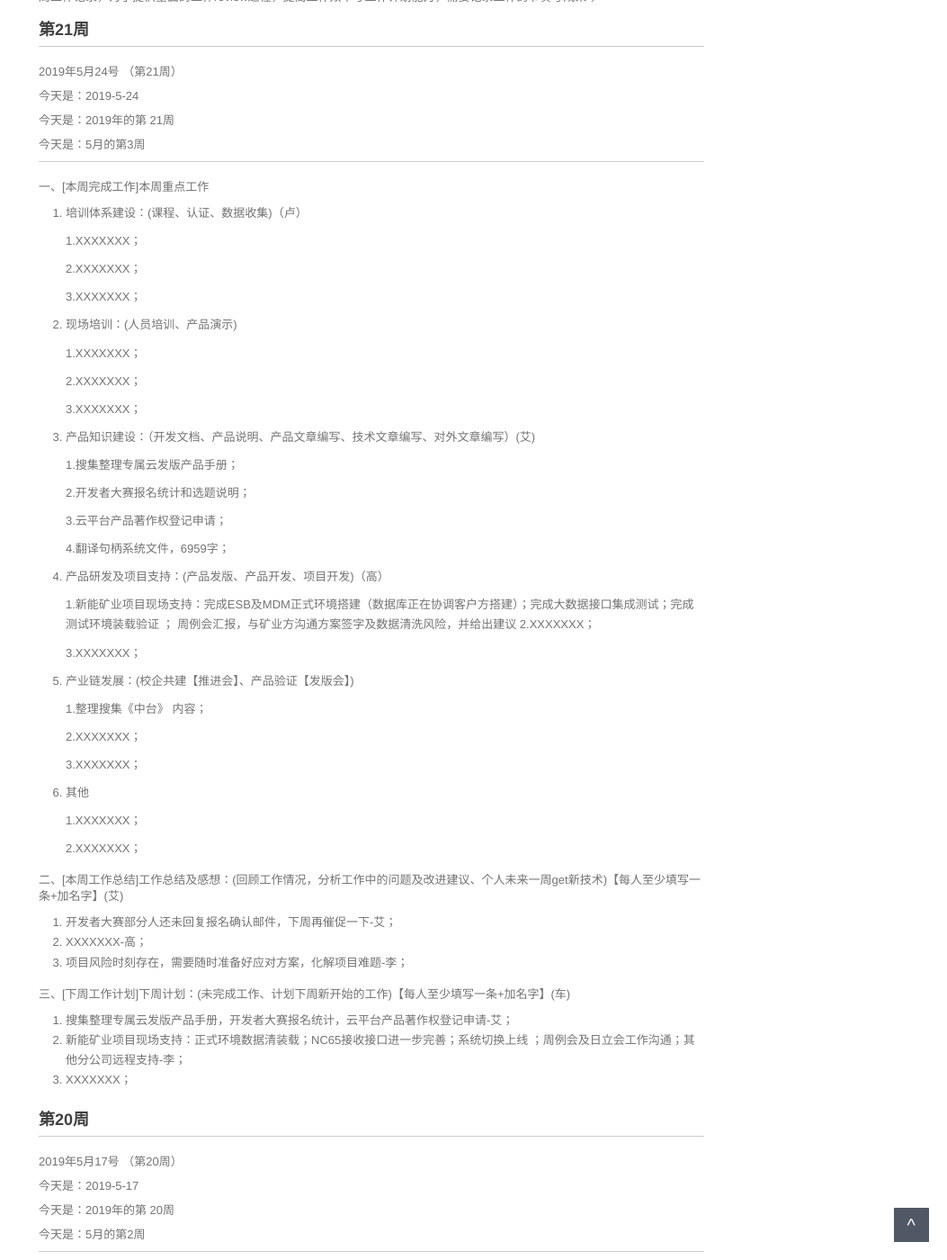
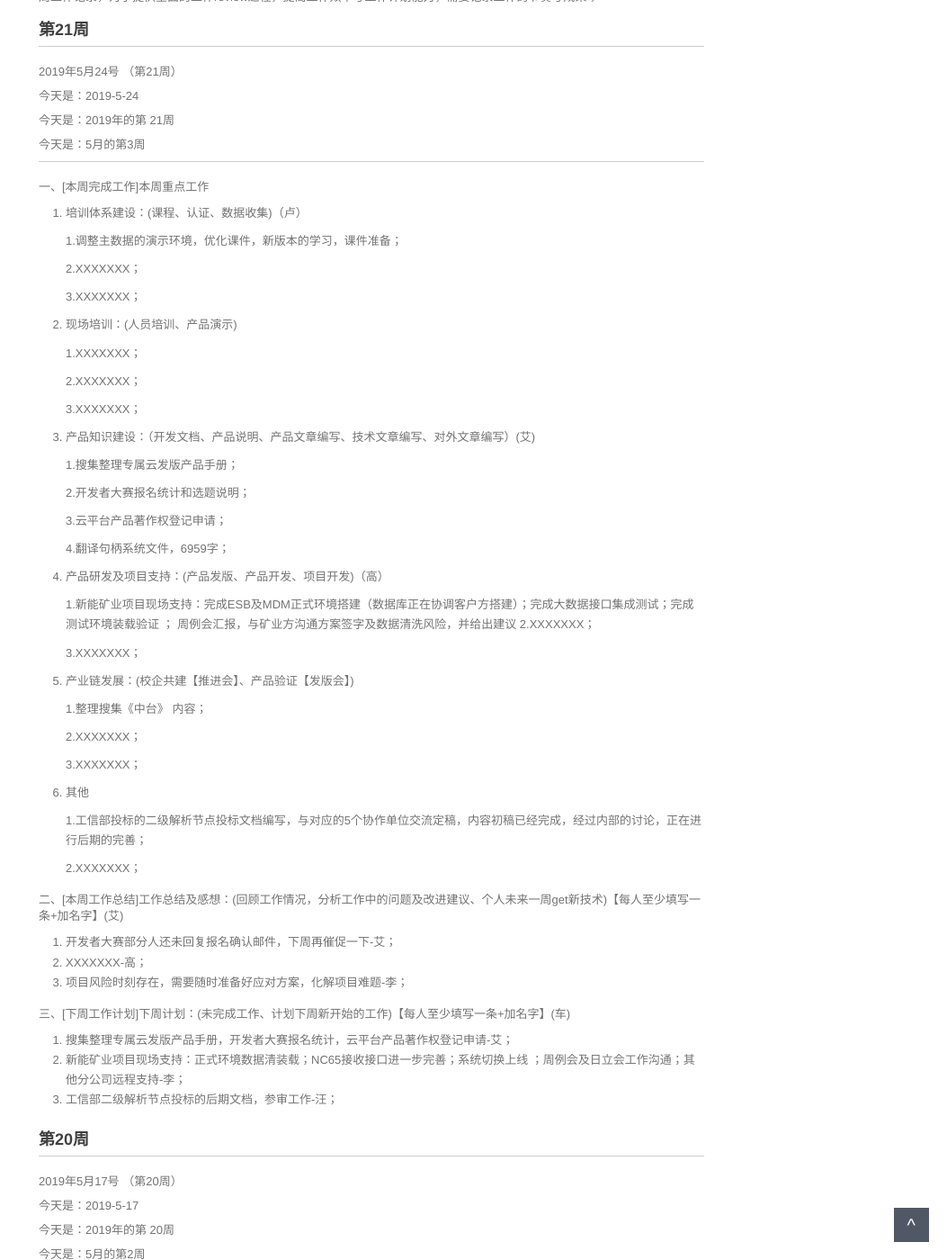
Before and after one commit to walllFlower/blog, a Jekyll site: the page built from _posts/2018-07-17-day_report_cxz.md, in a window 1280 px wide and 1400 px high, scrolled down 310 px. Shown: the whole window at 90% size, without its empty margins (227-1280 px from the left). Built offline with Jekyll 4.4.1, drawn with Linux system fonts in a browser that asks for light colours; comment, search, counter and statistics services are not loaded.

Commit message:
Update 2018-07-17-day_report_cxz.md

```diff
--- a/_posts/2018-07-17-day_report_cxz.md
+++ b/_posts/2018-07-17-day_report_cxz.md
@@ -25,7 +25,7 @@ categories: 技术运营工作周报
 
 1. 培训体系建设：(课程、认证、数据收集)（卢）
 
-    1.XXXXXXX；
+    1.调整主数据的演示环境，优化课件，新版本的学习，课件准备；
 
     2.XXXXXXX；
 
@@ -67,7 +67,7 @@ categories: 技术运营工作周报
 
 6. 其他
 
-    1.XXXXXXX；
+    1.工信部投标的二级解析节点投标文档编写，与对应的5个协作单位交流定稿，内容初稿已经完成，经过内部的讨论，正在进行后期的完善；
 
     2.XXXXXXX；
 
@@ -81,7 +81,7 @@ categories: 技术运营工作周报
 
 1. 搜集整理专属云发版产品手册，开发者大赛报名统计，云平台产品著作权登记申请-艾；
 2. 新能矿业项目现场支持：正式环境数据清装载；NC65接收接口进一步完善；系统切换上线 ；周例会及日立会工作沟通；其他分公司远程支持-李；
-3. XXXXXXX；
+3. 工信部二级解析节点投标的后期文档，参审工作-汪；
 
 
 
```
